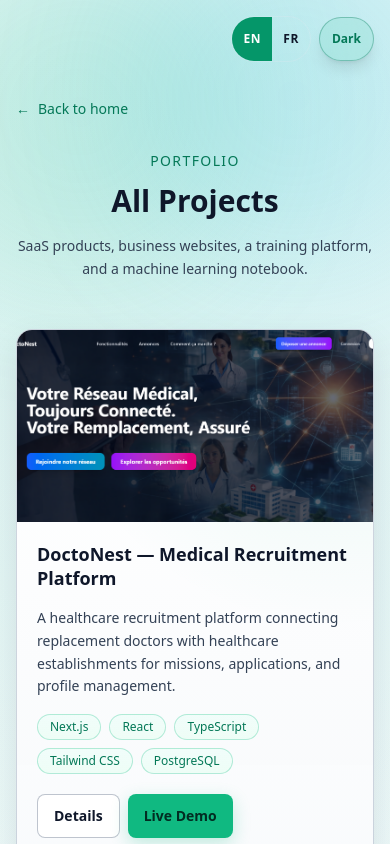
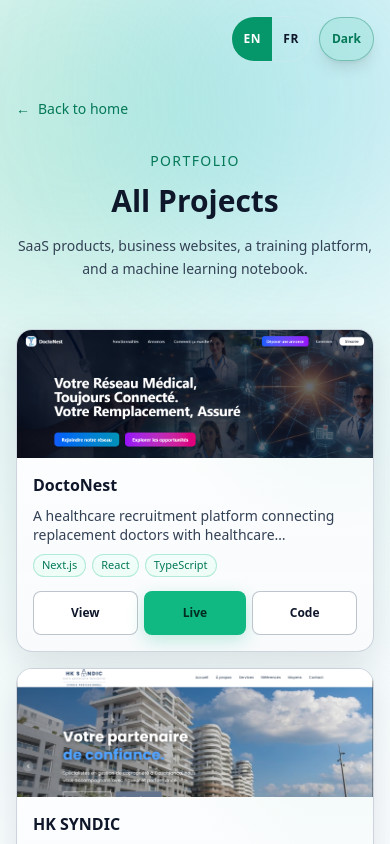
Before and after one commit to Ouss77/ProtfolioPro, a Vue app: page /projects in a window 390 px wide. Shown: the top 844 px of the page. Built offline with nearby package versions, Linux system fonts and the light colour scheme.

Commit message:
change the experiences roles display

```diff
--- a/src/components/Experience.vue
+++ b/src/components/Experience.vue
@@ -1,9 +1,47 @@
 <script setup>
+import { onMounted, ref } from 'vue'
 import { useReveal } from '../composables/useReveal'
 import { useI18n } from '../composables/useI18n'
 
 const { isVisible, elementRef } = useReveal(0.12)
 const { t } = useI18n()
+
+const openIndex = ref(null)
+const pinnedIndex = ref(null)
+const suppressHover = ref(false)
+const canHover = ref(false)
+
+onMounted(() => {
+  canHover.value = window.matchMedia('(hover: hover) and (pointer: fine)').matches
+})
+
+function isOpen(index) {
+  return pinnedIndex.value === index || openIndex.value === index
+}
+
+function toggle(index) {
+  if (pinnedIndex.value === index) {
+    pinnedIndex.value = null
+    openIndex.value = null
+    suppressHover.value = true
+    return
+  }
+
+  pinnedIndex.value = index
+  suppressHover.value = false
+}
+
+function onEnter(index) {
+  if (!canHover.value || suppressHover.value) {
+    return
+  }
+  openIndex.value = index
+}
+
+function onLeave() {
+  openIndex.value = null
+  suppressHover.value = false
+}
 </script>
 
 <template>
@@ -23,39 +61,73 @@
         <p class="experience-subtitle mx-auto max-w-2xl text-sm leading-relaxed text-slate-200 md:text-base">
           {{ t('experience.intro') }}
         </p>
+        <p class="mx-auto mt-2 max-w-2xl text-sm text-slate-300">
+          {{ t('experience.hint') }}
+        </p>
       </div>
 
       <div class="relative">
-        <div class="experience-timeline absolute bottom-0 left-4 top-0 hidden w-px -translate-x-1/2 bg-gradient-to-b from-emerald-300 via-emerald-400/40 to-transparent md:left-1/2 md:block"></div>
+        <div class="experience-timeline absolute bottom-0 left-4 top-0 w-px -translate-x-1/2 bg-gradient-to-b from-emerald-300 via-emerald-400/40 to-transparent md:left-1/2"></div>
 
         <div class="space-y-4 md:space-y-6">
           <article
             v-for="(experience, index) in t('experience.items')"
             :key="experience.title"
+            class="rise relative pl-8 md:grid md:grid-cols-2 md:items-start md:gap-8 md:pl-0"
             :style="{ transitionDelay: isVisible ? `${index * 80}ms` : '0ms' }"
             :class="isVisible ? 'is-in' : ''"
-            class="rise relative md:grid md:grid-cols-2 md:items-start md:gap-8"
+            @mouseenter="onEnter(index)"
+            @mouseleave="onLeave"
           >
-            <div class="experience-node absolute left-1/2 top-8 hidden h-3 w-3 -translate-x-1/2 rounded-full bg-emerald-300 shadow-md shadow-emerald-400/40 md:block"></div>
+            <div class="experience-node absolute left-4 top-8 h-3 w-3 -translate-x-1/2 rounded-full bg-emerald-300 shadow-md shadow-emerald-400/40 md:left-1/2"></div>
 
             <div
-              class="experience-card surface-card rounded-2xl p-5 md:p-6"
-              :class="index % 2 === 0 ? 'md:col-start-1 md:mr-4' : 'md:col-start-2 md:ml-4'"
+              class="experience-card surface-card overflow-hidden rounded-2xl"
+              :class="index % 2 === 0 ? 'md:col-start-1 md:mr-8' : 'md:col-start-2 md:ml-8'"
             >
-              <div class="mb-3 flex flex-col items-start gap-2 sm:flex-row sm:flex-wrap sm:items-center sm:justify-between">
-                <h3 class="text-base font-semibold text-white md:text-lg">
+              <h3>
+                <button
+                  type="button"
+                  class="flex w-full items-start justify-between gap-3 p-5 text-left md:p-6"
+                  :aria-expanded="isOpen(index)"
+                  :aria-controls="`experience-panel-${index}`"
+                  @click="toggle(index)"
+                  @focus="onEnter(index)"
+                  @blur="onLeave"
+                >
+                  <span class="min-w-0">
+                    <span class="block text-base font-semibold text-white md:text-lg">
                       {{ experience.title }}
+                    </span>
+                    <span class="experience-period mt-2 inline-flex rounded-full border border-emerald-300/30 bg-emerald-400/15 px-2.5 py-1 text-xs font-medium text-emerald-200">
+                      {{ experience.period }}
+                    </span>
+                  </span>
+                  <svg
+                    class="experience-chevron mt-1 h-5 w-5 shrink-0 text-emerald-300"
+                    :class="isOpen(index) ? 'is-open' : ''"
+                    viewBox="0 0 20 20"
+                    fill="none"
+                    aria-hidden="true"
+                  >
+                    <path d="M5 7.5 10 12.5 15 7.5" stroke="currentColor" stroke-width="1.8" stroke-linecap="round" stroke-linejoin="round" />
+                  </svg>
+                </button>
               </h3>
-                <p class="experience-period rounded-full border border-emerald-300/30 bg-emerald-400/15 px-2.5 py-1 text-xs font-medium text-emerald-200">
-                  {{ experience.period }}
-                </p>
-              </div>
 
-              <p class="mb-3 text-sm leading-relaxed text-slate-100">
+              <div
+                :id="`experience-panel-${index}`"
+                class="experience-panel"
+                :class="isOpen(index) ? 'is-open' : ''"
+                :aria-hidden="!isOpen(index)"
+                :inert="!isOpen(index)"
+              >
+                <div class="experience-panel-inner">
+                  <div class="px-5 pb-5 md:px-6 md:pb-6">
+                    <p class="text-sm leading-relaxed text-slate-100">
                       {{ experience.description }}
                     </p>
-
-              <ul class="space-y-2 text-sm text-slate-300">
+                    <ul class="mt-3 space-y-2 text-sm text-slate-300">
                       <li
                         v-for="point in experience.highlights"
                         :key="point"
@@ -66,9 +138,45 @@
                       </li>
                     </ul>
                   </div>
+                </div>
+              </div>
+            </div>
           </article>
         </div>
       </div>
     </div>
   </section>
 </template>
+
+<style scoped>
+.experience-panel {
+  display: grid;
+  grid-template-rows: 0fr;
+  transition: grid-template-rows 0.4s ease;
+}
+
+.experience-panel.is-open {
+  grid-template-rows: 1fr;
+}
+
+.experience-panel-inner {
+  overflow: hidden;
+  opacity: 0;
+  transform: translateY(-8px);
+  transition: opacity 0.35s ease, transform 0.35s ease;
+}
+
+.experience-panel.is-open .experience-panel-inner {
+  opacity: 1;
+  transform: none;
+  transition-delay: 0.05s;
+}
+
+.experience-chevron {
+  transition: transform 0.35s ease;
+}
+
+.experience-chevron.is-open {
+  transform: rotate(180deg);
+}
+</style>
--- a/src/components/ProjectCard.vue
+++ b/src/components/ProjectCard.vue
@@ -2,7 +2,7 @@
 import { computed } from 'vue'
 import { useI18n } from '../composables/useI18n'
 
-const { tf, translateLinkLabel } = useI18n()
+const { t, tf, translateLinkLabel } = useI18n()
 
 const props = defineProps({
   id: Number,
@@ -40,6 +40,19 @@
 
 const cardText = computed(() => props.summary || props.description)
 const sourceLinks = computed(() => (props.links || []).filter(link => link?.href))
+const shortTitle = computed(() => {
+  const title = props.title || ''
+  const [name] = title.split(/\s[—–]\s/)
+  return name || title
+})
+
+function fullLink(label) {
+  return translateLinkLabel(label)
+}
+
+function shortLink(label) {
+  return translateLinkLabel(label, 'short')
+}
 </script>
 
 <template>
@@ -56,37 +69,41 @@
         height="360"
         loading="lazy"
         decoding="async"
-        class="h-48 w-full object-cover sm:h-56"
+        class="h-32 w-full object-cover object-top sm:h-48 md:h-56"
       />
     </router-link>
 
-    <div class="flex flex-1 flex-col gap-4 p-5 sm:p-6">
-      <h3 class="project-card-title text-lg font-semibold leading-snug">
+    <div class="flex flex-1 flex-col gap-2.5 p-4 sm:gap-4 sm:p-6">
+      <h3 class="project-card-title text-base font-semibold leading-snug sm:text-lg">
         <router-link :to="`/project/${id}`" class="hover:text-emerald-300 focus-visible:outline-none">
-          {{ title }}
+          <span class="sm:hidden">{{ shortTitle }}</span>
+          <span class="hidden sm:inline">{{ title }}</span>
         </router-link>
       </h3>
 
-      <p class="project-card-description text-sm leading-relaxed">
+      <p class="project-card-description line-clamp-2 text-sm leading-snug sm:line-clamp-3 sm:leading-relaxed">
         {{ cardText }}
       </p>
 
-      <ul class="flex flex-wrap gap-2">
+      <ul class="flex gap-1.5 overflow-hidden sm:flex-wrap sm:gap-2">
         <li
-          v-for="techItem in tech"
+          v-for="(techItem, techIndex) in tech"
           :key="techItem"
-          class="project-tech-pill rounded-full px-3 py-1 text-xs"
+          class="project-tech-pill shrink-0 rounded-full px-2 py-0.5 text-[11px] sm:px-3 sm:py-1 sm:text-xs"
+          :class="techIndex > 2 ? 'hidden sm:inline-flex' : ''"
         >
           {{ techItem }}
         </li>
       </ul>
 
-      <div class="mt-auto flex flex-wrap items-center gap-2 pt-1">
+      <div class="mt-auto flex items-center gap-1.5 pt-1 sm:flex-wrap sm:gap-2">
         <router-link
           :to="`/project/${id}`"
-          class="project-btn-code inline-flex min-h-11 items-center justify-center rounded-lg border px-4 py-2 text-sm font-semibold"
+          class="project-btn-code inline-flex min-h-11 flex-1 items-center justify-center whitespace-nowrap rounded-lg border px-1.5 py-2 text-xs font-semibold sm:flex-none sm:px-4 sm:text-sm"
+          :aria-label="t('actions.details')"
         >
-          {{ tf('actions.details') }}
+          <span class="sm:hidden">{{ t('actions.detailsShort') }}</span>
+          <span class="hidden sm:inline">{{ t('actions.details') }}</span>
         </router-link>
 
         <a
@@ -94,9 +111,11 @@
           :href="liveUrl"
           target="_blank"
           rel="noopener noreferrer"
-          class="project-btn-live inline-flex min-h-11 items-center justify-center rounded-lg bg-emerald-500 px-4 py-2 text-sm font-semibold text-black hover:bg-emerald-400"
+          class="project-btn-live inline-flex min-h-11 flex-1 items-center justify-center whitespace-nowrap rounded-lg bg-emerald-500 px-1.5 py-2 text-xs font-semibold text-black hover:bg-emerald-400 sm:flex-none sm:px-4 sm:text-sm"
+          :aria-label="fullLink(liveLabel)"
         >
-          {{ translateLinkLabel(liveLabel) }}
+          <span class="sm:hidden">{{ shortLink(liveLabel) }}</span>
+          <span class="hidden sm:inline">{{ fullLink(liveLabel) }}</span>
         </a>
 
         <a
@@ -105,9 +124,11 @@
           :href="link.href"
           target="_blank"
           rel="noopener noreferrer"
-          class="project-btn-code inline-flex min-h-11 items-center justify-center rounded-lg border px-4 py-2 text-sm font-semibold"
+          class="project-btn-code inline-flex min-h-11 flex-1 items-center justify-center whitespace-nowrap rounded-lg border px-1.5 py-2 text-xs font-semibold sm:flex-none sm:px-4 sm:text-sm"
+          :aria-label="fullLink(link.label)"
         >
-          {{ translateLinkLabel(link.label) }}
+          <span class="sm:hidden">{{ shortLink(link.label) }}</span>
+          <span class="hidden sm:inline">{{ fullLink(link.label) }}</span>
         </a>
       </div>
     </div>
--- a/src/components/Projects.vue
+++ b/src/components/Projects.vue
@@ -33,7 +33,7 @@
         {{ t('projectsSection.intro') }}
       </p>
 
-      <div class="grid gap-6 md:grid-cols-2 md:gap-8">
+      <div class="grid gap-4 md:grid-cols-2 md:gap-8">
         <ProjectCard
           v-for="(project, index) in featuredProjects"
           :key="project.id"
--- a/src/composables/useI18n.js
+++ b/src/composables/useI18n.js
@@ -73,9 +73,19 @@
   }
 }
 
-export function translateLinkLabel(label) {
-  const translated = lookup(state.locale, `links.${label}`)
-  return typeof translated === 'string' ? translated : label
+export function translateLinkLabel(label, variant = 'full') {
+  const group = variant === 'short' ? 'linksShort' : 'links'
+  const translated = lookup(state.locale, `${group}.${label}`)
+  if (typeof translated === 'string') {
+    return translated
+  }
+
+  if (variant === 'short') {
+    const full = lookup(state.locale, `links.${label}`)
+    return typeof full === 'string' ? full : label
+  }
+
+  return label
 }
 
 export function useI18n() {
--- a/src/i18n/messages.js
+++ b/src/i18n/messages.js
@@ -36,6 +36,7 @@
       whatsappText: "Hi Oussama, I'd like to discuss my project.",
       allProjects: 'View all projects',
       details: 'Details',
+      detailsShort: 'View',
       viewProject: 'View {title}',
       backHome: 'Back to home',
       allProjectsBack: 'All projects'
@@ -46,6 +47,13 @@
       Frontend: 'Frontend',
       API: 'API',
       Notebook: 'Notebook'
+    },
+    linksShort: {
+      'Live Demo': 'Live',
+      'Source Code': 'Code',
+      Frontend: 'Front',
+      API: 'API',
+      Notebook: 'Colab'
     },
     hero: {
       eyebrow: 'Software engineer',
@@ -116,6 +124,7 @@
       kicker: 'Experience',
       title: 'Professional Experience',
       intro: 'Engineering, product delivery, and bootcamp instruction.',
+      hint: 'Hover a role, or tap it, to read the details.',
       items: [
         {
           title: 'Freelance Full-Stack Developer',
@@ -138,21 +147,21 @@
           ]
         },
         {
+          title: 'Training Coordinator & Manager - INDH',
+          period: '2025',
+          description: 'Coordinated training programs and led instructional teams.',
+          highlights: [
+            'Coordinated training programs and monitored learner progress.',
+            'Managed an instructional team.'
+          ]
+        },
+        {
           title: 'Web Developer & Data Analyst - Intellia',
           period: '2022',
           description: 'Built a data application and used Python for analysis.',
           highlights: [
             'Developed a data management application.',
             'Automated and analyzed data with Python.'
-          ]
-        },
-        {
-          title: 'Training Coordinator & Manager',
-          period: '2025',
-          description: 'Coordinated training programs and led instructional teams.',
-          highlights: [
-            'Coordinated training programs and monitored learner progress.',
-            'Managed an instructional team.'
           ]
         },
         {
@@ -288,6 +297,7 @@
       whatsappText: 'Bonjour Oussama, je souhaite discuter de mon projet.',
       allProjects: 'Voir tous les projets',
       details: 'Détails',
+      detailsShort: 'Voir',
       viewProject: 'Voir {title}',
       backHome: 'Retour à l’accueil',
       allProjectsBack: 'Tous les projets'
@@ -298,6 +308,13 @@
       Frontend: 'Frontend',
       API: 'API',
       Notebook: 'Notebook'
+    },
+    linksShort: {
+      'Live Demo': 'Démo',
+      'Source Code': 'Code',
+      Frontend: 'Front',
+      API: 'API',
+      Notebook: 'Colab'
     },
     hero: {
       eyebrow: 'Ingénieur logiciel',
@@ -368,6 +385,7 @@
       kicker: 'Expérience',
       title: 'Expérience professionnelle',
       intro: 'Ingénierie, livraison de produits et formation en bootcamp.',
+      hint: 'Survolez un poste, ou touchez-le, pour lire le détail.',
       items: [
         {
           title: 'Développeur full-stack freelance',
@@ -390,21 +408,21 @@
           ]
         },
         {
+          title: 'Coordinateur et responsable de formation - INDH',
+          period: '2025',
+          description: 'Coordination de programmes de formation et encadrement d’équipes pédagogiques.',
+          highlights: [
+            'Coordination des programmes et suivi de la progression des apprenants.',
+            'Management d’une équipe de formateurs.'
+          ]
+        },
+        {
           title: 'Développeur web et data analyst - Intellia',
           period: '2022',
           description: 'Développement d’une application de données et analyse en Python.',
           highlights: [
             'Développement d’une application de gestion de données.',
             'Automatisation et analyse de données avec Python.'
-          ]
-        },
-        {
-          title: 'Coordinateur et responsable de formation',
-          period: '2025',
-          description: 'Coordination de programmes de formation et encadrement d’équipes pédagogiques.',
-          highlights: [
-            'Coordination des programmes et suivi de la progression des apprenants.',
-            'Management d’une équipe de formateurs.'
           ]
         },
         {
--- a/src/style.css
+++ b/src/style.css
@@ -233,7 +233,7 @@
 html.light-mode .experience-card:hover {
   border-color: rgba(16, 185, 129, 0.45) !important;
   box-shadow: 0 16px 34px rgba(16, 185, 129, 0.12);
-  transform: translateY(-3px);
+  transform: none;
 }
 
 html.light-mode .experience-card-mobile:hover::before,
@@ -628,8 +628,7 @@
 }
 
 .project-card.is-in:hover,
-.service-card.is-in:hover,
-.experience-card:hover {
+.service-card.is-in:hover {
   transform: translateY(-4px);
 }
 
--- a/src/views/Projects.vue
+++ b/src/views/Projects.vue
@@ -36,7 +36,7 @@
         </p>
       </div>
 
-      <div class="grid grid-cols-1 md:grid-cols-2 xl:grid-cols-3 gap-6 md:gap-8">
+      <div class="grid grid-cols-1 md:grid-cols-2 xl:grid-cols-3 gap-4 md:gap-8">
         <ProjectCard
           v-for="(project, index) in localizedProjects"
           :key="project.id"
```
Lines whose indentation alone changed are shown as unchanged.
